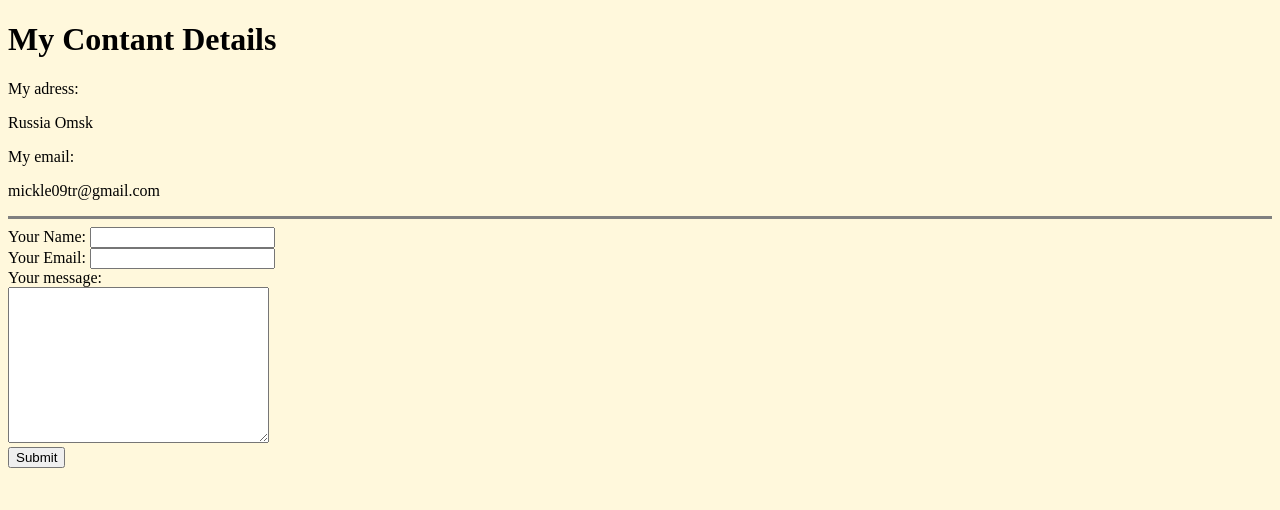
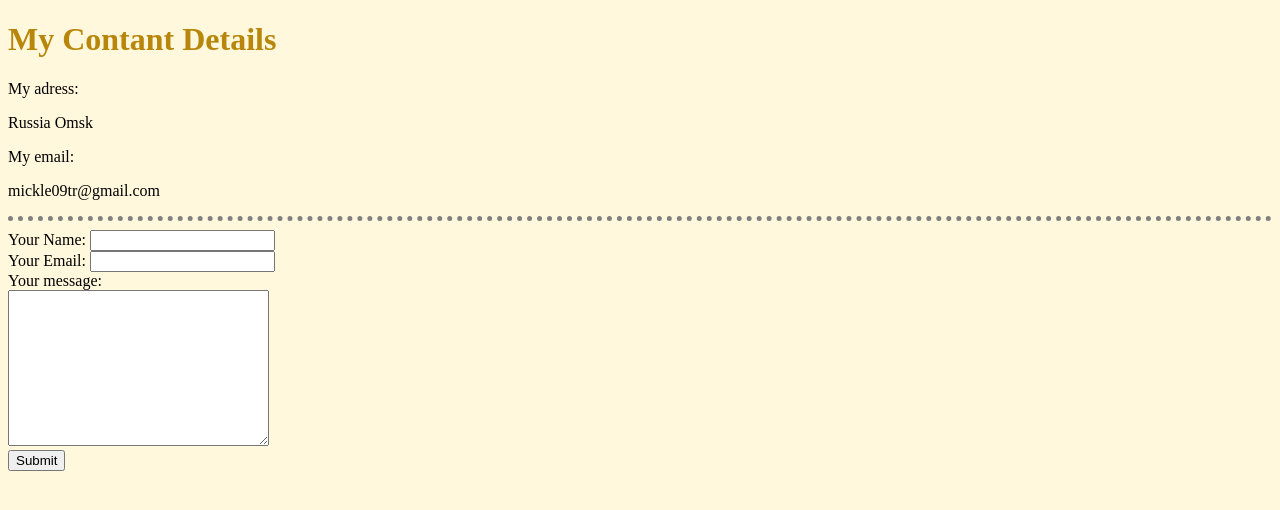
Before and after one commit to MikhailTrofimchuk/Mikhail-s-Personal-Site, a plain HTML site: page My Contant Details.html in a window 1280 px wide. Drawn offline with Linux system fonts and the light colour scheme; files that its build step writes are made by us from their sources.

Commit message:
Update My Contant Details.html

```diff
--- a/My Contant Details.html
+++ b/My Contant Details.html
@@ -3,8 +3,11 @@
   <head>
     <meta charset="utf-8">
     <title>My Contant Details</title>
+
+<link rel="stylesheet" href="css/style.css">
+
   </head>
-  <body style="background-color: #FFF8DC;">
+  <body>
     <h1>My Contant Details</h1>
     <p>My adress:</p>
     <p>Russia Omsk</p>
```
